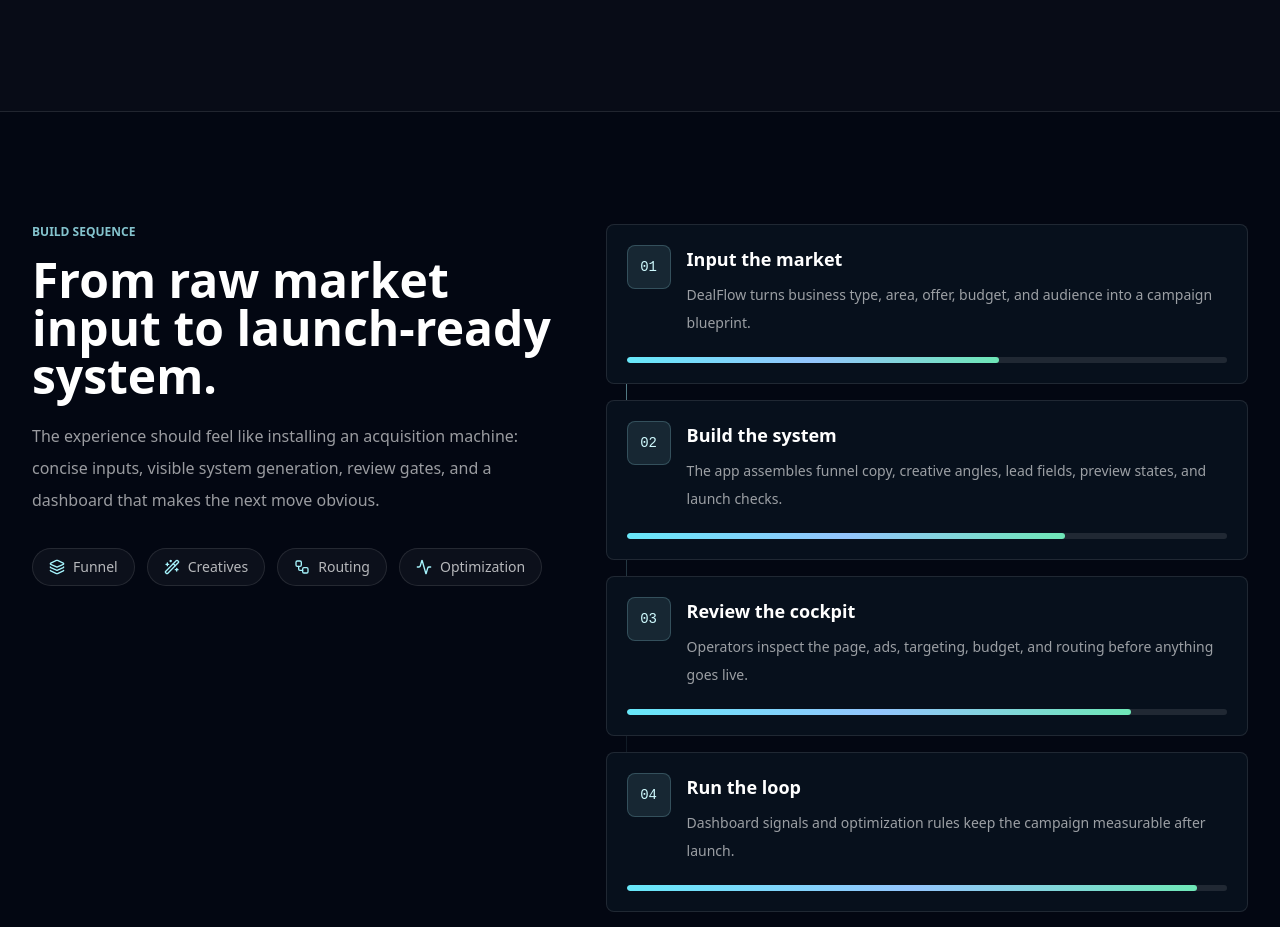
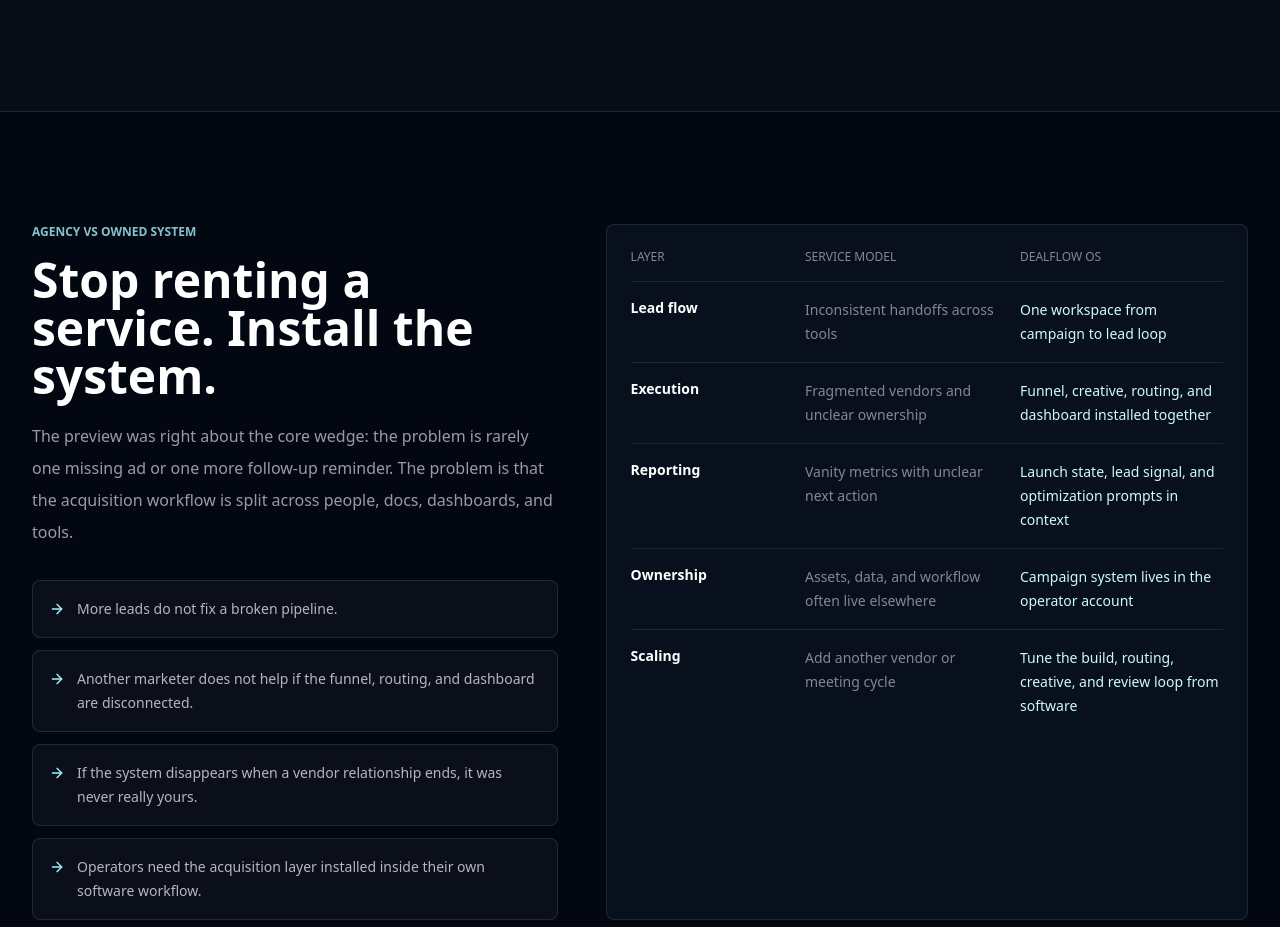
Before and after one commit to raiaan-sudo/dealflow-os-rebuild, a Next.js app: page / in a window 1280 px wide. Shown: the part 1870-2797 px from the top of the page. Built offline with nearby package versions, Linux system fonts and the light colour scheme.

Commit message:
Add product-depth homepage sections

```diff
--- a/src/components/marketing/home-command-center.tsx
+++ b/src/components/marketing/home-command-center.tsx
@@ -32,7 +32,8 @@ const signupHref = "/login?mode=sign-up";
 
 const navItems = [
   { label: "System", href: "#system" },
-  { label: "Install", href: "#install" },
+  { label: "Difference", href: "#difference" },
+  { label: "Software", href: "#software" },
   { label: "Pricing", href: "#pricing" },
   { label: "Security", href: "#security" },
 ];
@@ -97,6 +98,61 @@ const commandSteps = [
     title: "Run the loop",
     body: "Dashboard signals and optimization rules keep the campaign measurable after launch.",
   },
+];
+
+const realizationBullets = [
+  "More leads do not fix a broken pipeline.",
+  "Another marketer does not help if the funnel, routing, and dashboard are disconnected.",
+  "If the system disappears when a vendor relationship ends, it was never really yours.",
+  "Operators need the acquisition layer installed inside their own software workflow.",
+];
+
+const comparisonRows = [
+  { label: "Lead flow", agency: "Inconsistent handoffs across tools", system: "One workspace from campaign to lead loop" },
+  { label: "Execution", agency: "Fragmented vendors and unclear ownership", system: "Funnel, creative, routing, and dashboard installed together" },
+  { label: "Reporting", agency: "Vanity metrics with unclear next action", system: "Launch state, lead signal, and optimization prompts in context" },
+  { label: "Ownership", agency: "Assets, data, and workflow often live elsewhere", system: "Campaign system lives in the operator account" },
+  { label: "Scaling", agency: "Add another vendor or meeting cycle", system: "Tune the build, routing, creative, and review loop from software" },
+];
+
+const softwareModules = [
+  {
+    label: "01",
+    title: "Offer & positioning",
+    body: "Market, audience, service area, lead type, and offer logic become the campaign blueprint.",
+    items: ["Positioning brief", "Lead intent", "Message angles"],
+  },
+  {
+    label: "02",
+    title: "Conversion funnel",
+    body: "Landing page structure, qualifying fields, confirmation states, and public funnel boundaries are assembled together.",
+    items: ["Page sections", "Lead form", "Review preview"],
+  },
+  {
+    label: "03",
+    title: "Creative engine",
+    body: "Ad angles and launch copy are generated around the funnel instead of sitting in a separate document.",
+    items: ["Hooks", "Static ad concepts", "Copy variants"],
+  },
+  {
+    label: "04",
+    title: "Traffic launch workflow",
+    body: "Launch readiness keeps budget, targeting, assets, and guardrails visible before anything risky happens.",
+    items: ["Checklist", "Review gate", "Paused-by-default posture"],
+  },
+  {
+    label: "05",
+    title: "Follow-up & optimization",
+    body: "Lead capture, routing signal, dashboard state, and next-action recommendations keep the loop measurable.",
+    items: ["Lead loop", "Dashboard signal", "Optimization queue"],
+  },
+];
+
+const fitSignals = [
+  "You want software access instead of another sales-call funnel.",
+  "You need campaign assets, lead capture, and reporting in one workflow.",
+  "You want to review launch risk before spend or automations move.",
+  "You care about owning the funnel path, data flow, and operating process.",
 ];
 
 const pricingCopy: Record<BillingPlanTier, { summary: string; features: string[]; highlighted?: boolean }> = {
@@ -353,6 +409,123 @@ function CommandCenterVisual() {
   );
 }
 
+function ComparisonSection() {
+  return (
+    <section id="difference" className="py-20 sm:py-28">
+      <div className="mx-auto grid w-full max-w-7xl gap-12 px-5 sm:px-6 lg:grid-cols-[0.9fr_1.1fr] lg:px-8">
+        <div>
+          <p className="text-xs font-semibold uppercase text-cyan-200/80">Agency vs owned system</p>
+          <h2 className="mt-4 text-3xl font-semibold leading-tight text-white sm:text-5xl">
+            Stop renting a service. Install the system.
+          </h2>
+          <p className="mt-5 text-base leading-8 text-white/60">
+            The preview was right about the core wedge: the problem is rarely one missing ad or one more
+            follow-up reminder. The problem is that the acquisition workflow is split across people, docs,
+            dashboards, and tools.
+          </p>
+          <div className="mt-8 space-y-3">
+            {realizationBullets.map((item) => (
+              <div key={item} className="flex gap-3 rounded-lg border border-white/10 bg-white/[0.035] p-4">
+                <ArrowRight className="mt-1 size-4 shrink-0 text-cyan-200" />
+                <p className="text-sm leading-6 text-white/70">{item}</p>
+              </div>
+            ))}
+          </div>
+        </div>
+
+        <div className="rounded-lg border border-white/10 bg-[#07101c] p-4 sm:p-6">
+          <div className="grid grid-cols-[0.8fr_1fr_1fr] gap-3 border-b border-white/10 pb-4 text-xs uppercase text-white/50">
+            <span>Layer</span>
+            <span>Service model</span>
+            <span>DealFlow OS</span>
+          </div>
+          <div className="divide-y divide-white/10">
+            {comparisonRows.map((row) => (
+              <div key={row.label} className="grid grid-cols-1 gap-3 py-4 sm:grid-cols-[0.8fr_1fr_1fr]">
+                <p className="text-sm font-semibold text-white">{row.label}</p>
+                <p className="text-sm leading-6 text-white/50">{row.agency}</p>
+                <p className="text-sm leading-6 text-cyan-100">{row.system}</p>
+              </div>
+            ))}
+          </div>
+        </div>
+      </div>
+    </section>
+  );
+}
+
+function SoftwareModulesSection() {
+  return (
+    <section id="software" className="border-y border-white/10 bg-[#050b14] py-20 sm:py-28">
+      <div className="mx-auto w-full max-w-7xl px-5 sm:px-6 lg:px-8">
+        <SectionHeader
+          eyebrow="The software"
+          title="Five modules. One owned operating layer."
+          body="The preview had the right amount of product specificity here. This version keeps the depth, but ties it directly to the actual software routes and review-first launch model."
+        />
+
+        <div className="mt-14 grid gap-4 lg:grid-cols-5">
+          {softwareModules.map((module) => (
+            <article key={module.label} className="rounded-lg border border-white/10 bg-white/[0.035] p-5">
+              <p className="font-mono text-sm text-cyan-200">{module.label}</p>
+              <h3 className="mt-4 text-lg font-semibold text-white">{module.title}</h3>
+              <p className="mt-3 text-sm leading-7 text-white/60">{module.body}</p>
+              <div className="mt-5 space-y-2">
+                {module.items.map((item) => (
+                  <div key={item} className="inline-flex w-full items-center gap-2 text-xs text-white/55">
+                    <Check className="size-3.5 shrink-0 text-cyan-200" />
+                    {item}
+                  </div>
+                ))}
+              </div>
+            </article>
+          ))}
+        </div>
+
+        <div className="mt-14 grid gap-4 lg:grid-cols-[0.85fr_1.15fr]">
+          <div className="rounded-lg border border-white/10 bg-[#07101c] p-6">
+            <p className="text-xs font-semibold uppercase text-cyan-200/80">Product preview</p>
+            <h3 className="mt-4 text-2xl font-semibold text-white">Show the system before the user commits.</h3>
+            <p className="mt-4 text-sm leading-7 text-white/60">
+              The homepage should make the visitor feel like the campaign instance already has shape: workspace,
+              campaign, leads, creative state, launch readiness, and reporting signal. That is now expressed in
+              the command-center cockpit instead of a static promise.
+            </p>
+          </div>
+          <CommandCenterVisual />
+        </div>
+      </div>
+    </section>
+  );
+}
+
+function FitSection() {
+  return (
+    <section className="py-20 sm:py-28">
+      <div className="mx-auto grid w-full max-w-7xl gap-8 px-5 sm:px-6 lg:grid-cols-[0.9fr_1.1fr] lg:px-8">
+        <div>
+          <p className="text-xs font-semibold uppercase text-cyan-200/80">Who it is for</p>
+          <h2 className="mt-4 text-3xl font-semibold leading-tight text-white sm:text-5xl">
+            Built for operators who want the stack, not the song and dance.
+          </h2>
+          <p className="mt-5 text-base leading-8 text-white/60">
+            No invented revenue thresholds. No fake scarcity. The clean qualifier is operational: this is for
+            real estate teams that want the inbound acquisition loop built into software.
+          </p>
+        </div>
+        <div className="grid gap-3 sm:grid-cols-2">
+          {fitSignals.map((item) => (
+            <div key={item} className="rounded-lg border border-white/10 bg-white/[0.035] p-5">
+              <Check className="size-5 text-cyan-200" />
+              <p className="mt-4 text-sm leading-7 text-white/70">{item}</p>
+            </div>
+          ))}
+        </div>
+      </div>
+    </section>
+  );
+}
+
 function SectionHeader({
   eyebrow,
   title,
@@ -485,6 +658,8 @@ export function HomeCommandCenter() {
         </div>
       </section>
 
+      <ComparisonSection />
+
       <section id="install" className="py-20 sm:py-28">
         <div className="mx-auto grid w-full max-w-7xl gap-12 px-5 sm:px-6 lg:grid-cols-[0.9fr_1.1fr] lg:px-8">
           <div>
@@ -547,6 +722,8 @@ export function HomeCommandCenter() {
         </div>
       </section>
 
+      <SoftwareModulesSection />
+
       <section className="border-y border-white/10 bg-[#050b14] py-20 sm:py-28">
         <div className="mx-auto w-full max-w-7xl px-5 sm:px-6 lg:px-8">
           <SectionHeader
@@ -573,6 +750,8 @@ export function HomeCommandCenter() {
           </div>
         </div>
       </section>
+
+      <FitSection />
 
       <section id="pricing" className="py-20 sm:py-28">
         <div className="mx-auto w-full max-w-7xl px-5 sm:px-6 lg:px-8">
```
Also changed, not shown: scripts/test-homepage-content.mjs (+12 -0 lines).
